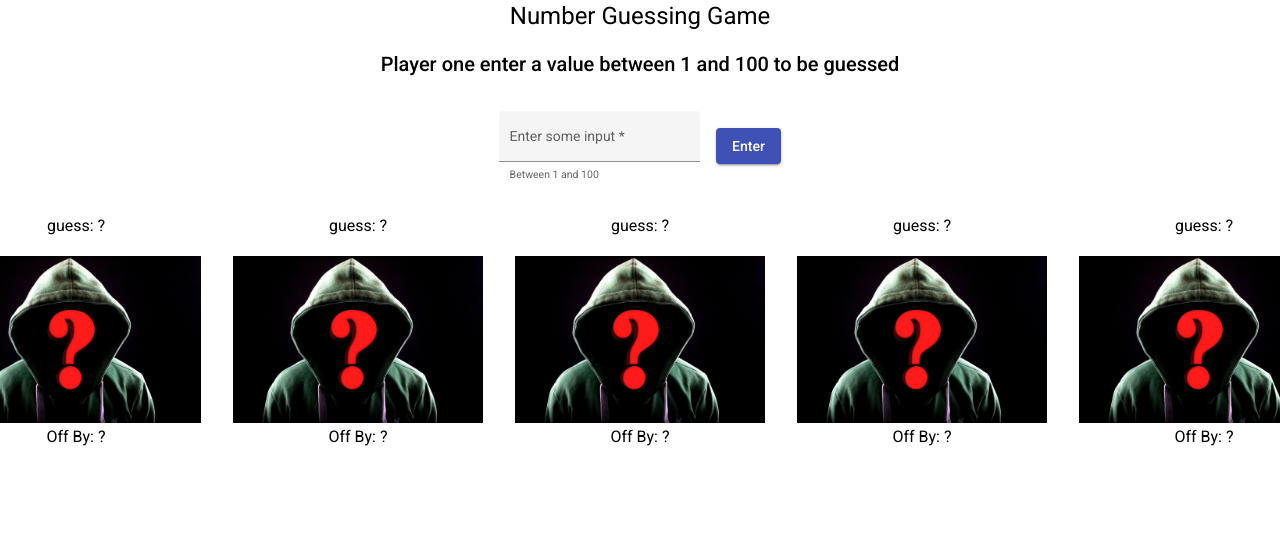
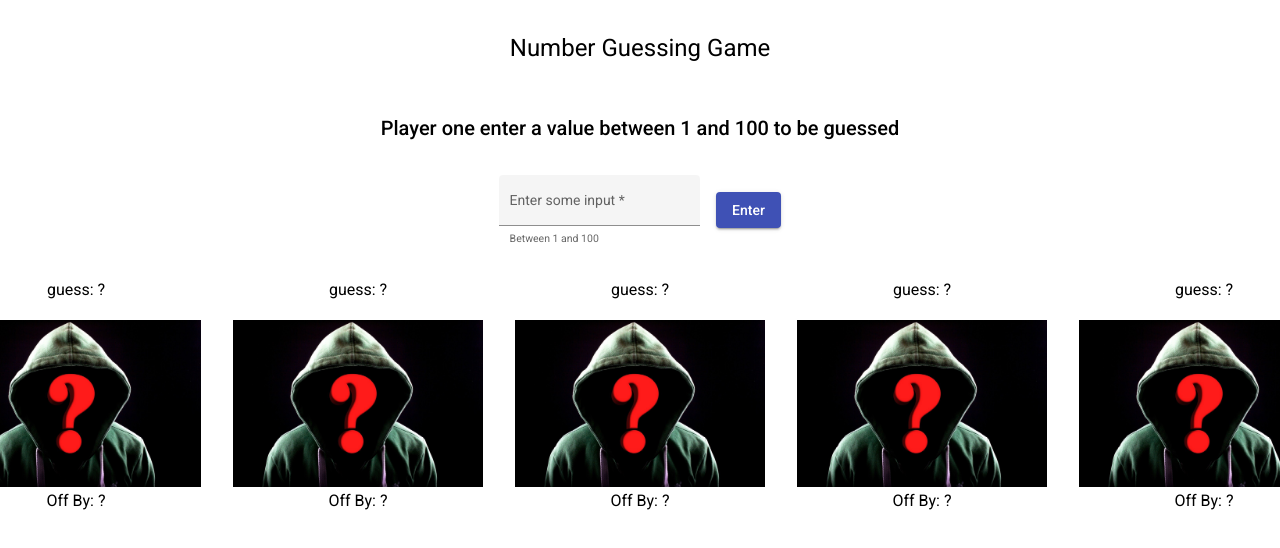
Before and after one commit to m2mt-l/Number_Guessing_Game, an Angular app: page / in a window 1280 px wide. Shown: the top 548 px of the page. Built offline with nearby package versions, Linux system fonts and the light colour scheme.

Commit message:
fix: title

```diff
--- a/src/app/app.component.css
+++ b/src/app/app.component.css
@@ -4,3 +4,9 @@
     flex-direction: column;
     align-items: center;
 }
+
+.title {
+    font-size: 300%;
+    margin-top: 2rem;
+    margin-bottom: 2rem;
+}
--- a/src/app/game/game.component.html
+++ b/src/app/game/game.component.html
@@ -42,8 +42,10 @@
             <div class="sentence">
                 <h2>Player 2 run out of guesses! sum of deviation: {{guessService.deviation}}</h2>
             </div>
-            <div class="reset-button">
-                <button mat-raised-button color="primary" (click)="resetGame()">Reset Game</button>
+            <div class="reset-box">
+                <div class="reset-button">
+                    <button mat-raised-button color="primary" (click)="resetGame()">Reset Game</button>
+                </div>
             </div>
         </ng-template>
         <ng-template #continue>
```
Also changed, not shown: src/app/guess/guess.component.html (+0 -10 lines).
